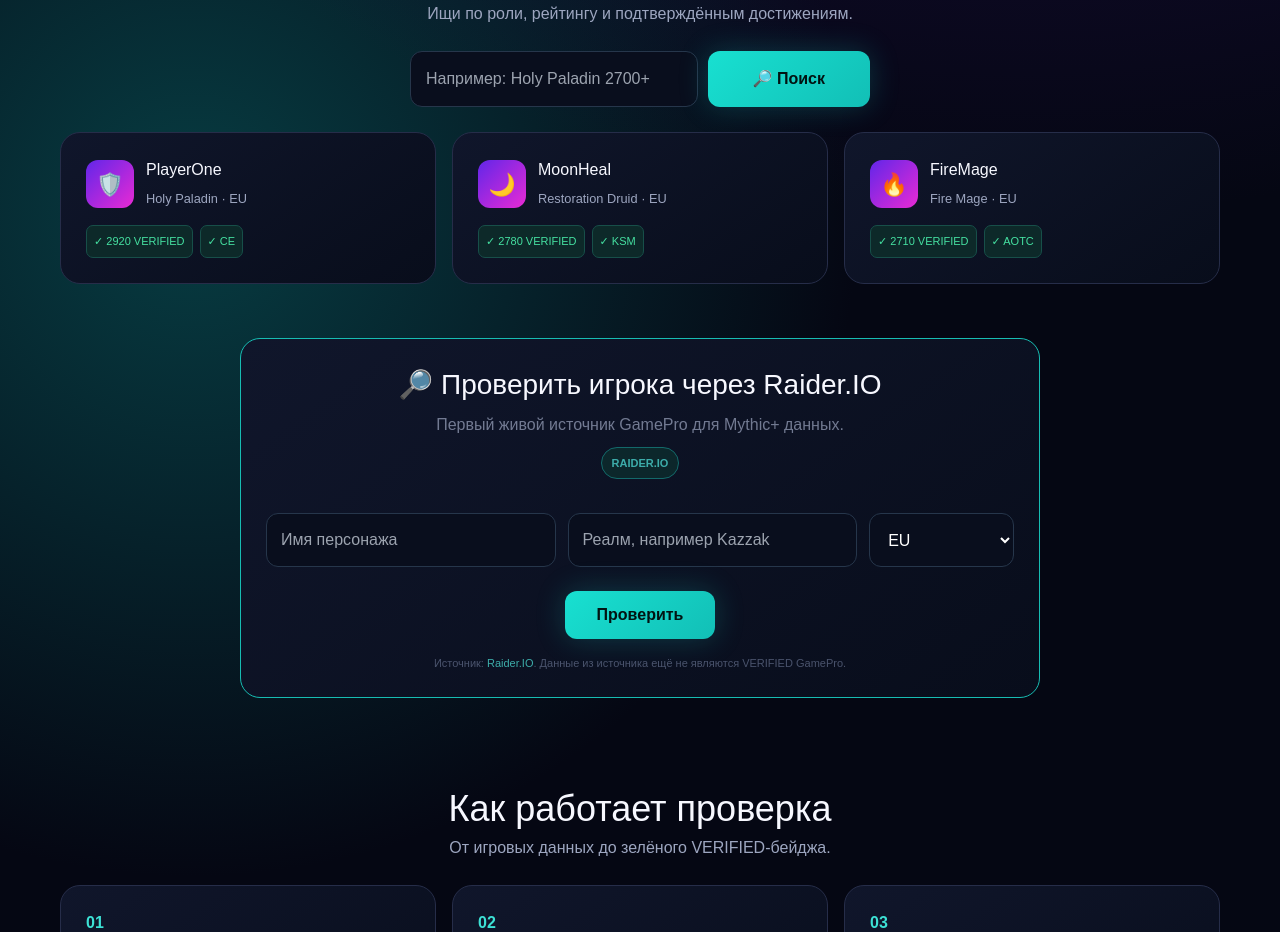
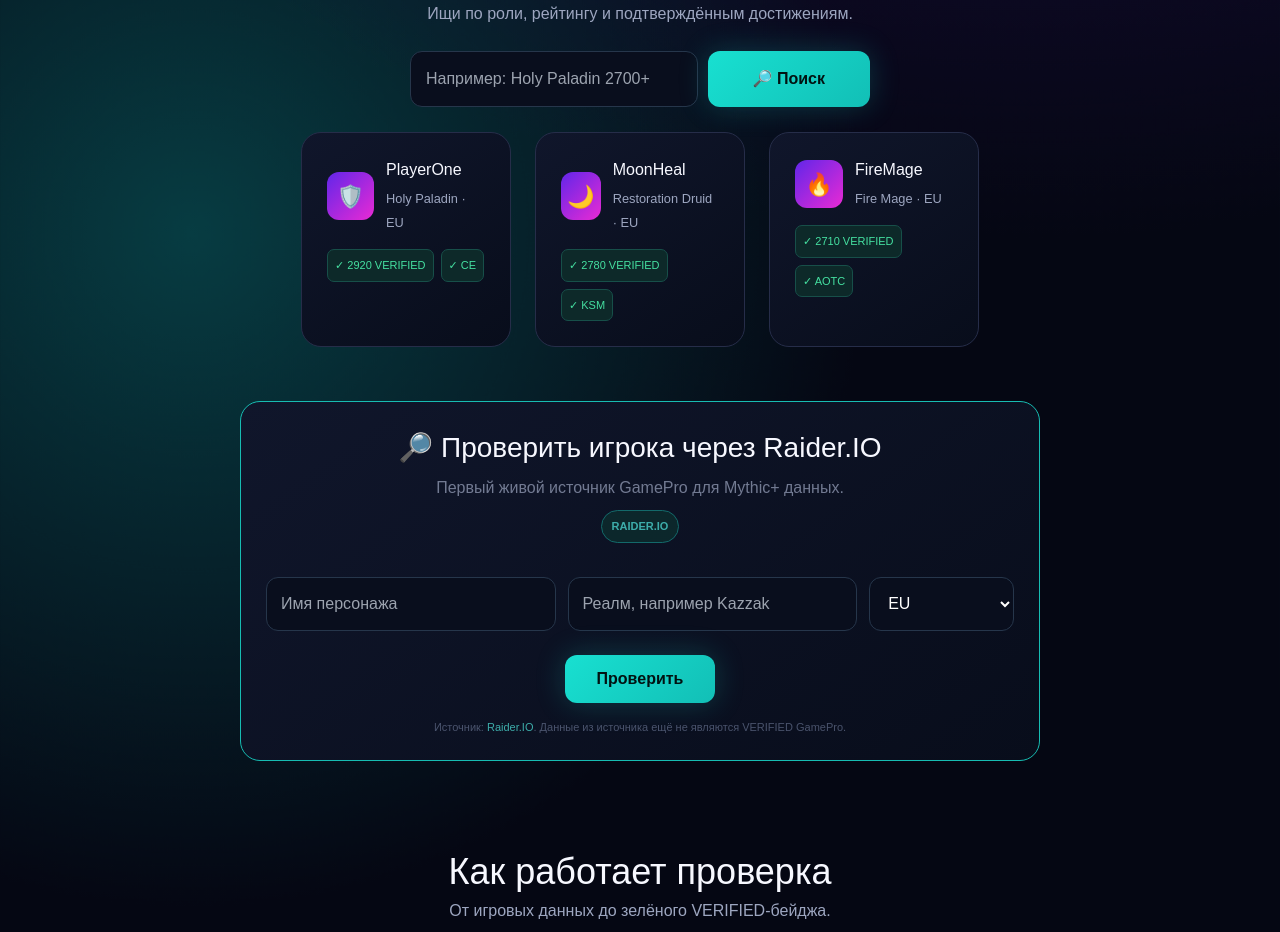
Before and after one commit to vesttrading/gamepro-market, a Next.js app: page / in a window 1280 px wide. Shown: the part 1100-2032 px from the top of the page. Built offline with nearby package versions, Linux system fonts and the light colour scheme; no server answers.

Commit message:
Refactor CSS for search button and card alignment
Updated styles for search button and card layout.

```diff
--- a/app/globals.css
+++ b/app/globals.css
@@ -127,16 +127,23 @@ div[style*="justifyContent: \"space-between\""] {
   width: 500px !important;
   max-width: 500px !important;
 }
-/* 1. Центрируем карточки игроков и делаем красивый отступ между ними */
-main section:has(.searchbar) + div {
+
+/* Растягиваем кнопку поиска */
+button[class*="search"] {
+    padding-left: 45px !important;
+    padding-right: 45px !important;
+}
+
+/* Возвращаем карточки в один ряд (если они упали в столбик) */
+div[class*="cards"] {
     display: flex !important;
     justify-content: center !important;
     flex-wrap: wrap !important;
     gap: 24px !important;
 }
 
-/* 2. Задаем карточкам правильную ширину, чтобы они не были огромными */
-main section:has(.searchbar) + div > div {
+/* Уменьшаем ширину трех карточек */
+div[class*="cards"] > div {
     max-width: 210px !important;
     width: 100% !important;
 }
```
